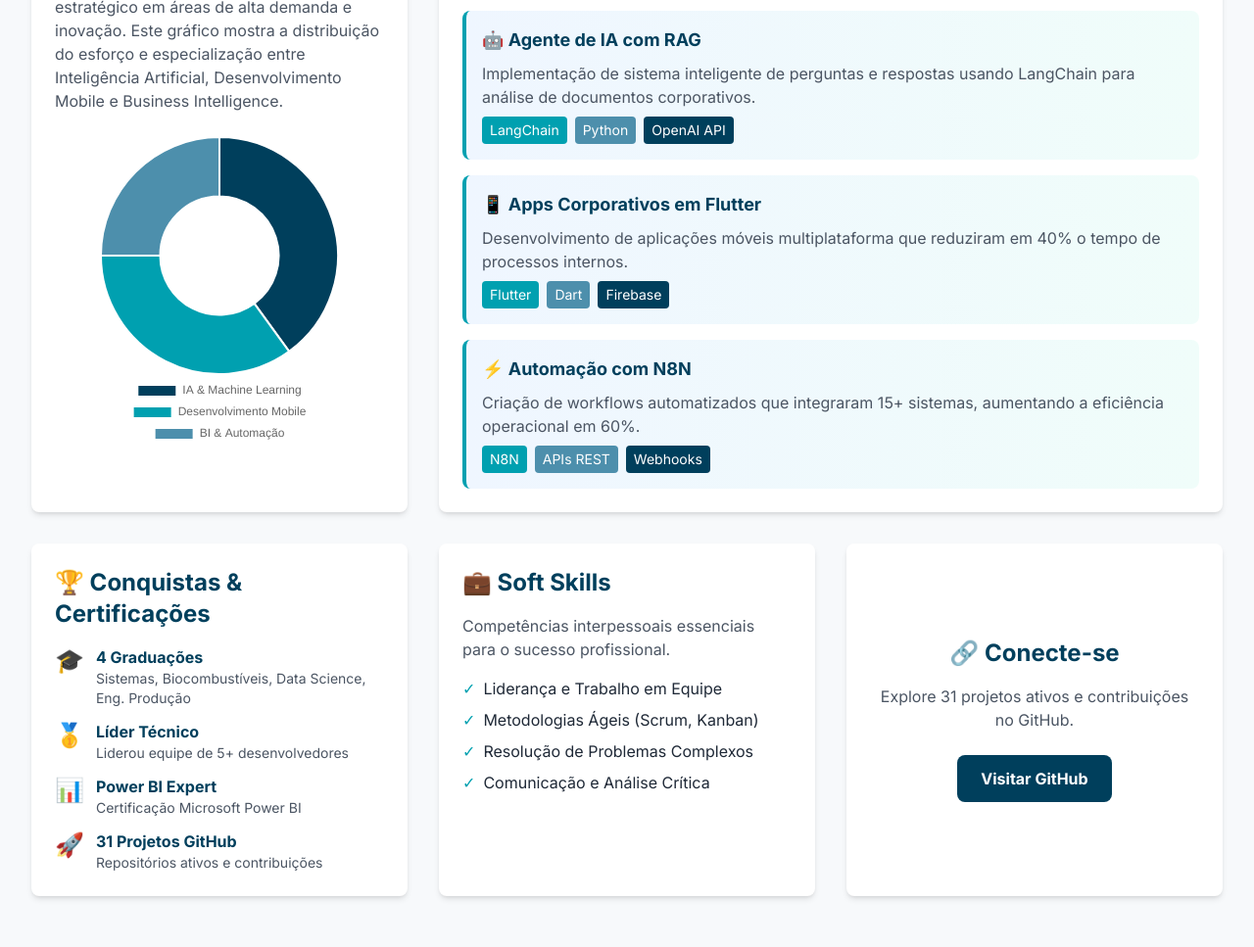
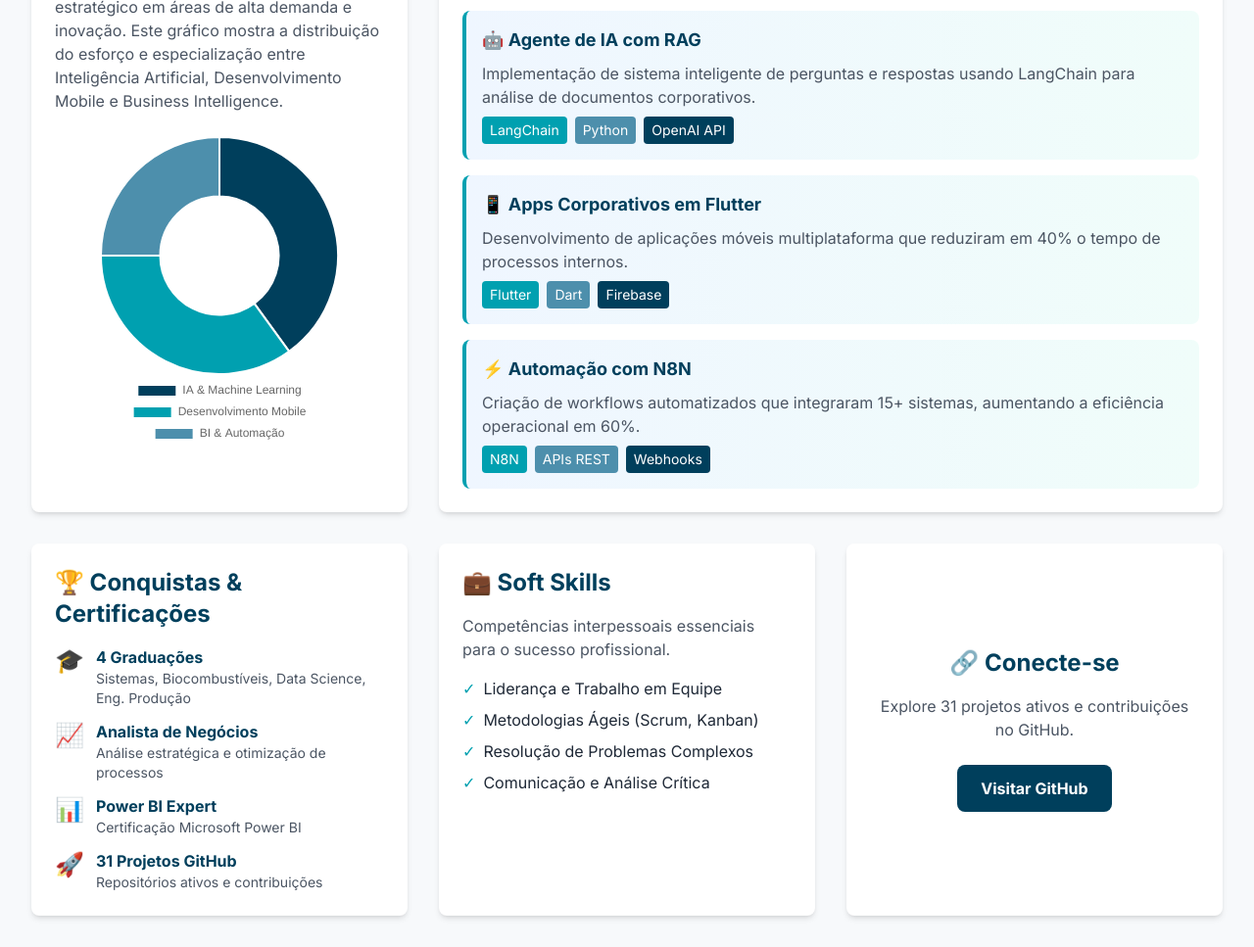
Before and after one commit to RonaldoSMelo/MeuCurr-culo, a plain HTML site: page index.html in a window 1280 px wide. Shown: the part 2977-3944 px from the top of the page at 98% size. Drawn offline with nearby package versions, Linux system fonts and the light colour scheme.

Commit message:
Change Technical Leader to Business Analyst in achievements section

```diff
--- a/index.html
+++ b/index.html
@@ -239,10 +239,10 @@
                             </div>
                         </div>
                         <div class="flex items-start space-x-3">
-                            <span class="text-2xl">🥇</span>
+                            <span class="text-2xl">📈</span>
                             <div>
-                                <h4 class="font-semibold text-[#003f5c]">Líder Técnico</h4>
-                                <p class="text-sm text-gray-600">Liderou equipe de 5+ desenvolvedores</p>
+                                <h4 class="font-semibold text-[#003f5c]">Analista de Negócios</h4>
+                                <p class="text-sm text-gray-600">Análise estratégica e otimização de processos</p>
                             </div>
                         </div>
                         <div class="flex items-start space-x-3">
```
